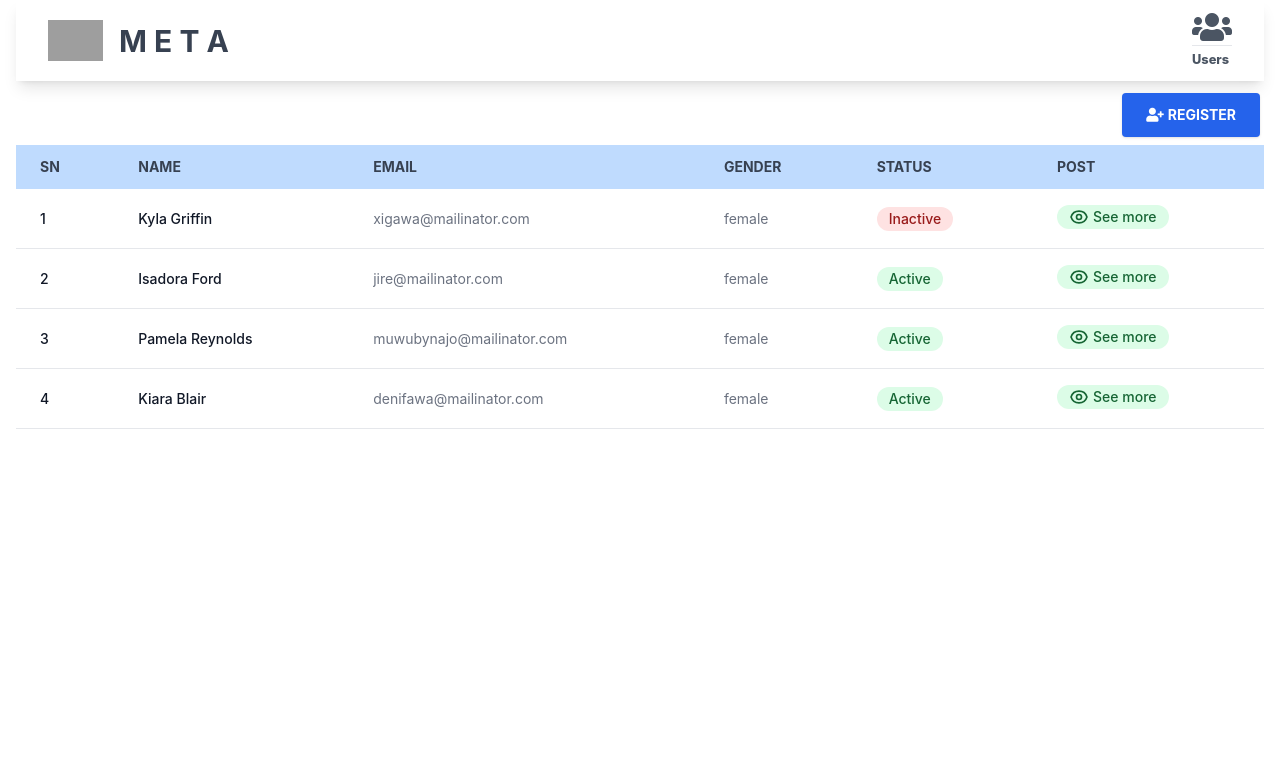
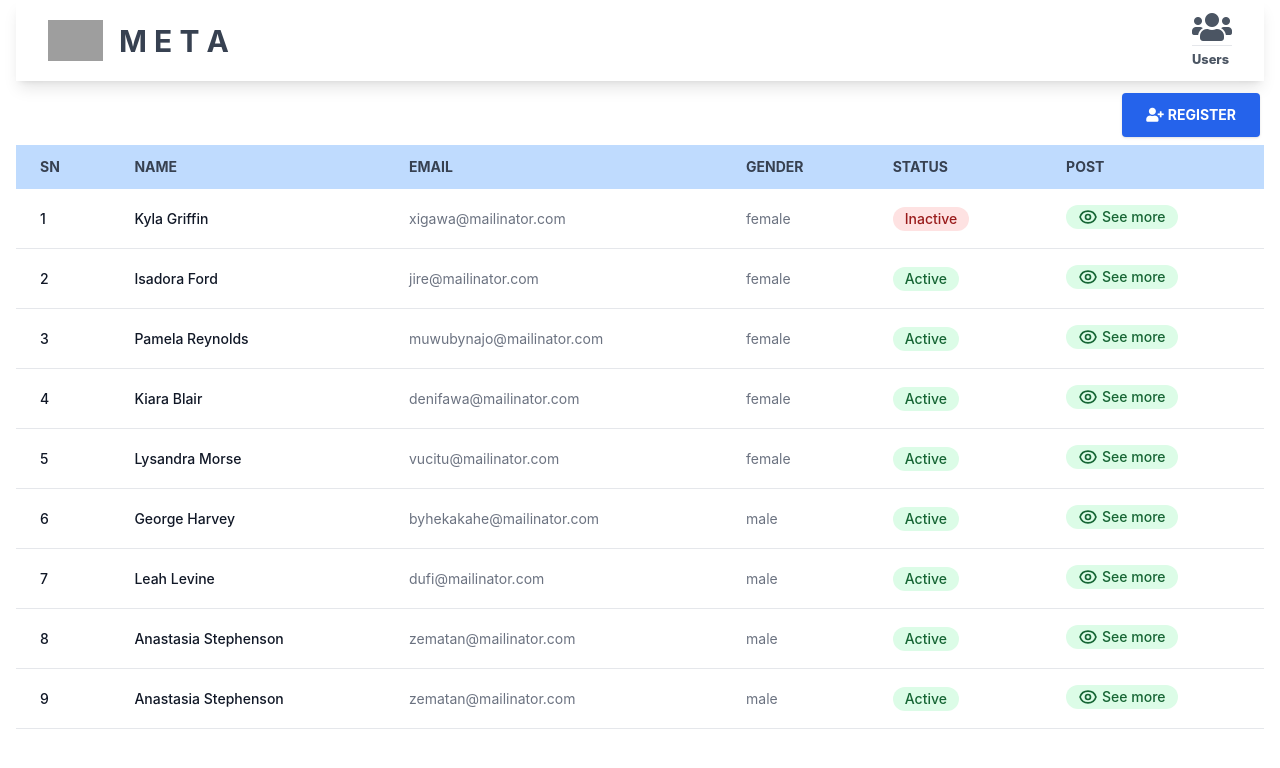
Before and after one commit to tesfaye116/react-logic, a React (Create React App) app: page /users in a window 1280 px wide. Shown: the top 768 px of the page. Built offline with nearby package versions, Linux system fonts and the light colour scheme; data requests are answered from the project's data file; grey boxes are pictures that could not be loaded.

Commit message:
working with json server

```diff
--- a/db.json
+++ b/db.json
@@ -27,6 +27,41 @@
       "gender": "female",
       "status": "false",
       "id": 4
+    },
+    {
+      "name": "Lysandra Morse",
+      "email": "vucitu@mailinator.com",
+      "gender": "female",
+      "status": "false",
+      "id": 5
+    },
+    {
+      "name": "George Harvey",
+      "email": "byhekakahe@mailinator.com",
+      "gender": "male",
+      "status": "false",
+      "id": 6
+    },
+    {
+      "name": "Leah Levine",
+      "email": "dufi@mailinator.com",
+      "gender": "male",
+      "status": "false",
+      "id": 7
+    },
+    {
+      "name": "Anastasia Stephenson",
+      "email": "zematan@mailinator.com",
+      "gender": "male",
+      "status": "Active",
+      "id": 8
+    },
+    {
+      "name": "Anastasia Stephenson",
+      "email": "zematan@mailinator.com",
+      "gender": "male",
+      "status": "Active",
+      "id": 9
     }
   ]
 }
--- a/src/components/NavBar.jsx
+++ b/src/components/NavBar.jsx
@@ -16,7 +16,7 @@ const NavBar = () => {
                   alt="logo"
                   width={55}
                 />
-                <label className="text-3xl" htmlFor="meta">
+                <label className="text-3xl " htmlFor="meta">
                   M E T A
                 </label>
               </h2>
```
Also changed, not shown: src/components/ModalComponent.jsx (+17 -7 lines).
